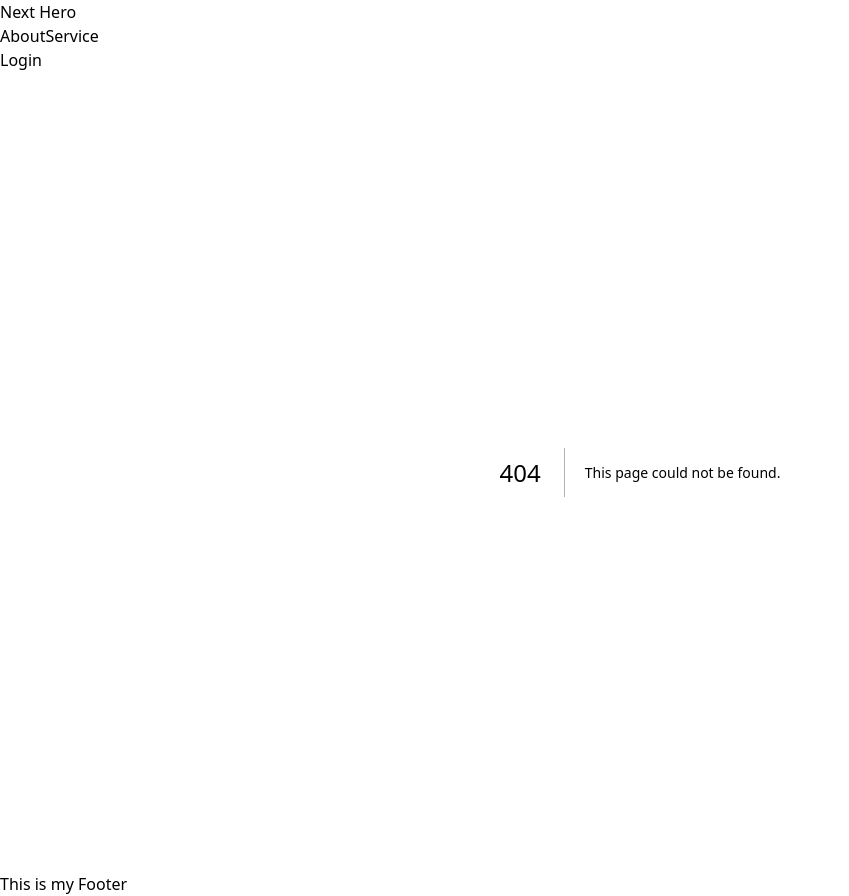
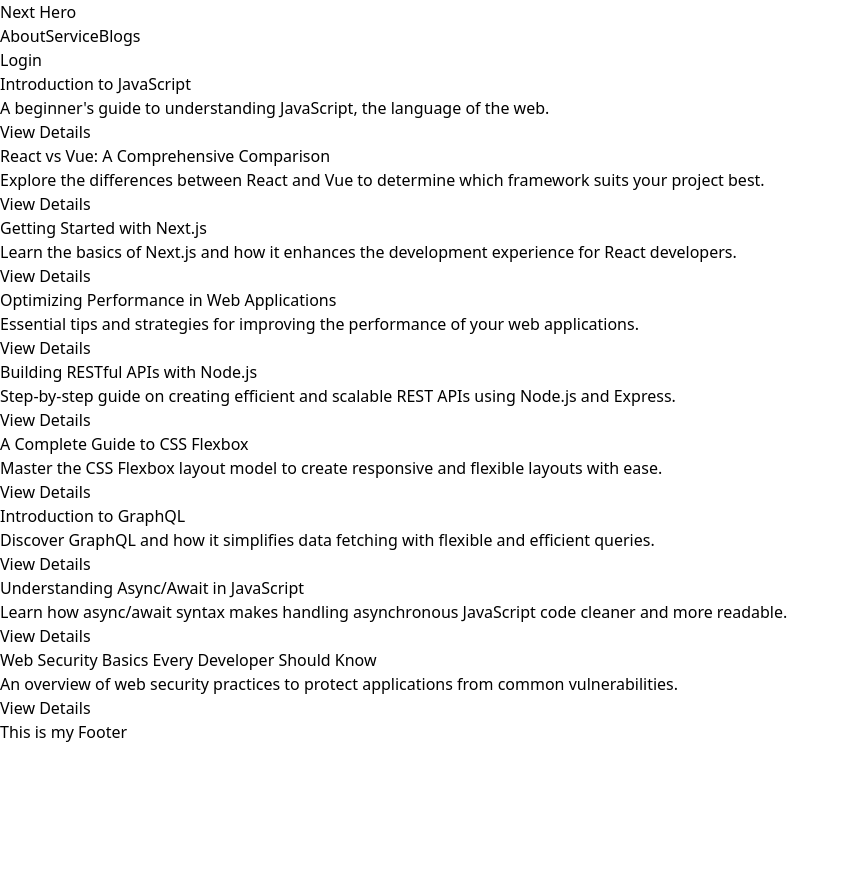
Before and after one commit to MdShuvo18/Next.js-tutorials, a Next.js app: page /blogs in a window 1280 px wide. Before the commit this address had no page. Shown: the whole page, without its empty margins (0-849 px from the left). After the commit the page ends 800 px from the top, so only its background shows below. Built offline with nearby package versions, Linux system fonts and the light colour scheme.

Commit message:
nested and dynamic routing concept

```diff
--- /dev/null
+++ b/src/app/blogs/page.jsx
@@ -0,0 +1,12 @@
+import Blogs from '@/components/Blogs';
+import React from 'react';
+
+const page = () => {
+    return (
+        <div>
+            <Blogs/>
+        </div>
+    );
+};
+
+export default page;
--- /dev/null
+++ b/src/components/Blogs.jsx
@@ -0,0 +1,68 @@
+import Link from "next/link";
+
+
+const Blogs = () => {
+    const blogs = [
+        {
+            "slug": "intro-to-javascript",
+            "title": "Introduction to JavaScript",
+            "description": "A beginner's guide to understanding JavaScript, the language of the web."
+        },
+        {
+            "slug": "react-vs-vue-comparison",
+            "title": "React vs Vue: A Comprehensive Comparison",
+            "description": "Explore the differences between React and Vue to determine which framework suits your project best."
+        },
+        {
+            "slug": "getting-started-with-nextjs",
+            "title": "Getting Started with Next.js",
+            "description": "Learn the basics of Next.js and how it enhances the development experience for React developers."
+        },
+        {
+            "slug": "optimizing-performance-in-web-apps",
+            "title": "Optimizing Performance in Web Applications",
+            "description": "Essential tips and strategies for improving the performance of your web applications."
+        },
+        {
+            "slug": "building-restful-apis",
+            "title": "Building RESTful APIs with Node.js",
+            "description": "Step-by-step guide on creating efficient and scalable REST APIs using Node.js and Express."
+        },
+        {
+            "slug": "css-flexbox-guide",
+            "title": "A Complete Guide to CSS Flexbox",
+            "description": "Master the CSS Flexbox layout model to create responsive and flexible layouts with ease."
+        },
+        {
+            "slug": "intro-to-graphql",
+            "title": "Introduction to GraphQL",
+            "description": "Discover GraphQL and how it simplifies data fetching with flexible and efficient queries."
+        },
+        {
+            "slug": "understanding-async-await",
+            "title": "Understanding Async/Await in JavaScript",
+            "description": "Learn how async/await syntax makes handling asynchronous JavaScript code cleaner and more readable."
+        },
+        {
+            "slug": "web-security-basics",
+            "title": "Web Security Basics Every Developer Should Know",
+            "description": "An overview of web security practices to protect applications from common vulnerabilities."
+        }
+    ]
+
+    return (
+        <div className="p-24">
+            {
+               blogs.map(blog=><div className="border-2 p-12 gap-4" key={blog.slug}>
+                <h2>{blog.title}</h2>
+                <p>{blog.description}</p>
+                <button className="bg-red-300 p-2">
+                    <Link href={`/blogs/${blog.slug}`}> View Details</Link>
+                </button>
+               </div>)
+            }
+        </div>
+    );
+};
+
+export default Blogs;
--- a/src/components/Navbar.jsx
+++ b/src/components/Navbar.jsx
@@ -1,4 +1,3 @@
-
 "use client"
 import Link from 'next/link';
 import { usePathname, useRouter } from 'next/navigation';
@@ -17,6 +16,10 @@ const Navbar = () => {
         {
             title: "Service",
             path: '/service',
+        },
+        {
+            title: "Blogs",
+            path: '/blogs',
         }
     ]
     return (
@@ -28,7 +31,7 @@ const Navbar = () => {
                     links.map((link) => <Link className={`${pathName === link.path ? 'text-red-300 font-bold' : ''}`} key={link.path} href={link.path}>{link.title}</Link>)
                 }
             </ul>
-            <button onClick={()=> router.push('/login')}>Login</button>
+            <button className='btn' onClick={()=> router.push('/login')}>Login</button>
         </div>
     );
 };
```
Also changed, not shown: src/app/blogs/[slug]/page.jsx (added, +63 -0 lines).
